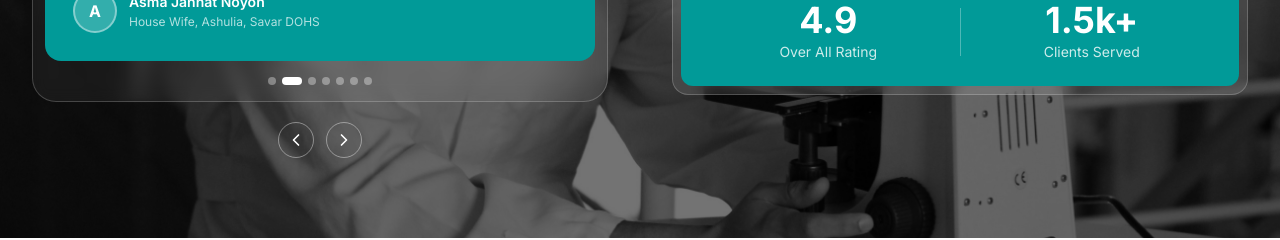
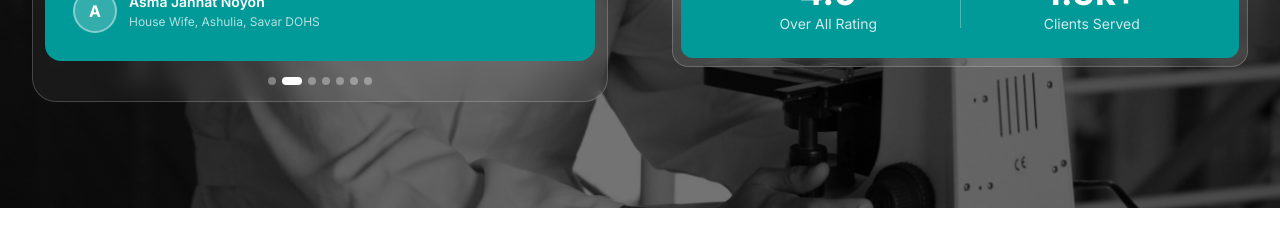
Before and after one commit to MeditimeHealth/Meditime, a Next.js app: page / in a window 1280 px wide. Shown: the part 3840-4080 px from the top of the page. Built offline with nearby package versions, Linux system fonts and the light colour scheme; no server answers; the database is empty; a web font is replaced by a local one.

Commit message:
review section arrow removed

```diff
--- a/components/patient-review-section.tsx
+++ b/components/patient-review-section.tsx
@@ -1,10 +1,10 @@
 "use client";
 
-import { useRef } from "react";
+
 import { Swiper, SwiperSlide } from "swiper/react";
-import type { Swiper as SwiperType } from "swiper";
+
 import { Navigation, Autoplay, Pagination } from "swiper/modules";
-import { ChevronLeft, ChevronRight, Star } from "lucide-react";
+import { Star } from "lucide-react";
 import "swiper/css";
 import "swiper/css/pagination";
 
@@ -82,8 +82,6 @@ const reviews = [
 ];
 
 export default function PatientReviewSection() {
-  const swiperRef = useRef<SwiperType | null>(null);
-
   return (
     <div className="relative w-full min-h-[520px] overflow-hidden">
       {/* Background image with dark overlay */}
@@ -112,7 +110,6 @@ export default function PatientReviewSection() {
                   bulletClass: "review-bullet",
                   bulletActiveClass: "review-bullet-active",
                 }}
-                onSwiper={(swiper) => { swiperRef.current = swiper; }}
               >
                 {reviews.map((review) => (
                   <SwiperSlide key={review.id}>
@@ -156,23 +153,6 @@ export default function PatientReviewSection() {
               <div className="review-pagination flex justify-center gap-1.5 mt-4 pb-1" />
             </div>
 
-            {/* Prev / Next arrows */}
-            <div className="flex items-center justify-center gap-3 mt-5">
-              <button
-                onClick={() => swiperRef.current?.slidePrev()}
-                className="w-9 h-9 rounded-full border border-white/40 flex items-center justify-center text-white hover:bg-white/10 transition-colors"
-                aria-label="Previous"
-              >
-                <ChevronLeft className="w-5 h-5" />
-              </button>
-              <button
-                onClick={() => swiperRef.current?.slideNext()}
-                className="w-9 h-9 rounded-full border border-white/40 flex items-center justify-center text-white hover:bg-white/10 transition-colors"
-                aria-label="Next"
-              >
-                <ChevronRight className="w-5 h-5" />
-              </button>
-            </div>
           </div>
 
           {/* RIGHT — Title + stats */}
```
